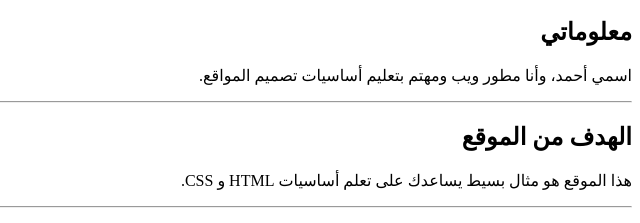
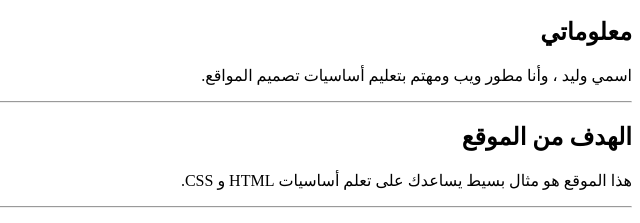
Before and after one commit to 52w2/HomeWork, a plain HTML site: page Willen/index.html in a window 1280 px wide. Shown: the part 139-362 px from the top of the page, 640-1280 px from the left. Drawn offline with Linux system fonts and the light colour scheme.

Commit message:
Add files via upload

```diff
--- a/Willen/index.html
+++ b/Willen/index.html
@@ -16,7 +16,7 @@
    <p> <a href="#info"> توجه الى معلوماتي</a> <br> <a href="#goal"> توجه الى اهدافي</a> <br> <a href="#sus"> توجه الى الاقسام</a> </p>
 
     <h2 id="info">معلوماتي</h2>
-    <p>اسمي أحمد، وأنا مطور ويب ومهتم بتعليم أساسيات تصميم المواقع.</p>
+    <p>اسمي وليد ، وأنا مطور ويب ومهتم بتعليم أساسيات تصميم المواقع.</p>
     <hr>
 
     <h2 id="goal">الهدف من الموقع</h2>
```
